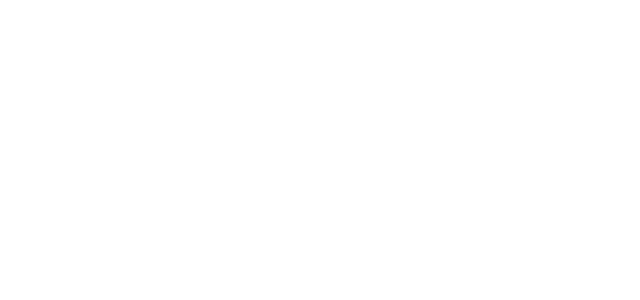
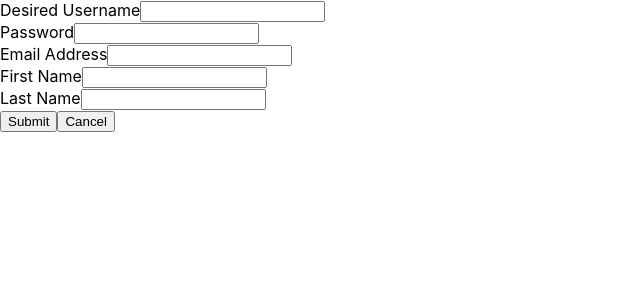
Before and after one commit to ChrisDowdDeveloper/ChatterSphere, a React (Create React App) app in the folder client/: page /createAccount in a window 1280 px wide. Before the commit this address had no page. Shown: the top 300 px of the page, without its empty margins (0-640 px from the left). Built offline with nearby package versions, Linux system fonts and the light colour scheme.

Commit message:
users can now be created if email and username are unique

```diff
--- a/client/src/App.js
+++ b/client/src/App.js
@@ -3,6 +3,7 @@
 import Login from './components/login/Login';
 import Dashboard from './components/dashboard/Dashboard';
 import Messages from './components/messages/Messages';
+import CreateAccount from './components/createAccount/CreateAccount';
 
 function App() {
   return (
@@ -20,6 +21,10 @@
           path='/:username/:chatroomName'
           element={<Messages />}
         />
+        <Route
+          path='/createAccount'
+          element={<CreateAccount />}
+        />
       </Routes>
     </BrowserRouter>
   );
--- /dev/null
+++ b/client/src/components/createAccount/CreateAccount.js
@@ -0,0 +1,92 @@
+import React, { useState } from "react";
+import { useNavigate } from "react-router-dom";
+import { createUser } from '../../service/api';
+
+const CreateAccount = () => {
+    const navigate = useNavigate();
+    const [userData, setUserData] = useState({
+        username: "",
+        password: "",
+        email: "",
+        firstName: "",
+        lastName: ""
+    });
+
+    const handleSubmit = async (e) => {
+        e.preventDefault();
+        try {
+            let success = await createUser(userData);
+            if(success) {
+                navigate(`/${userData.username}/dashboard`)
+            }
+        } catch (error) {
+            console.error(error);
+        }
+    }
+
+    const handleChange = (e) => {
+        e.preventDefault();
+        setUserData({
+            ...userData,
+            [e.target.name]: e.target.value,
+        })
+    }
+
+
+
+    return (
+        <div>
+            <form>
+                <div>
+                    <label>Desired Username</label>
+                    <input
+                        name="username"
+                        type="text"
+                        value={userData.username || ""}
+                        onChange={handleChange}
+                    />
+                </div>
+                <div>
+                    <label>Password</label>
+                    <input
+                        name="password"
+                        type="text"
+                        value={userData.password || ""}
+                        onChange={handleChange}
+                    />
+                </div>
+                <div>
+                    <label>Email Address</label>
+                    <input
+                        name="email"
+                        type="text"
+                        value={userData.email || ""}
+                        onChange={handleChange}
+                    />
+                </div>
+                <div>
+                    <label>First Name</label>
+                    <input
+                        name="firstName"
+                        type="text"
+                        value={userData.firstName || ""}
+                        onChange={handleChange}
+                    />
+                </div>
+                <div>
+                    <label>Last Name</label>
+                    <input
+                        name="lastName"
+                        type="text"
+                        value={userData.lastName || ""}
+                        onChange={handleChange}
+                    />
+                </div>
+                <button onClick={handleSubmit}>Submit</button>
+                <button onClick={() => navigate("/")}>Cancel</button>
+            </form>
+        </div>
+    )
+}
+
+export default CreateAccount;
--- a/client/src/components/login/Login.js
+++ b/client/src/components/login/Login.js
@@ -57,6 +57,9 @@
                 <button onClick={handleSubmit}>
                     Login
                 </button>
+                <button onClick={() => navigate('/createAccount')}>
+                    Create Account
+                </button>
             </form>
         </div>
     );
--- a/client/src/service/api.js
+++ b/client/src/service/api.js
@@ -2,9 +2,9 @@
 
 const API_BASE_URL = "http://localhost:8080";
 
-export const createUser = async(credentials) => {
+export const createUser = async(userData) => {
     try {
-        const response = await axios.post(`${API_BASE_URL}/users/create`, credentials);
+        const response = await axios.post(`${API_BASE_URL}/users/create`, userData);
         return response.data;
     } catch(err) {
         throw err;
```
